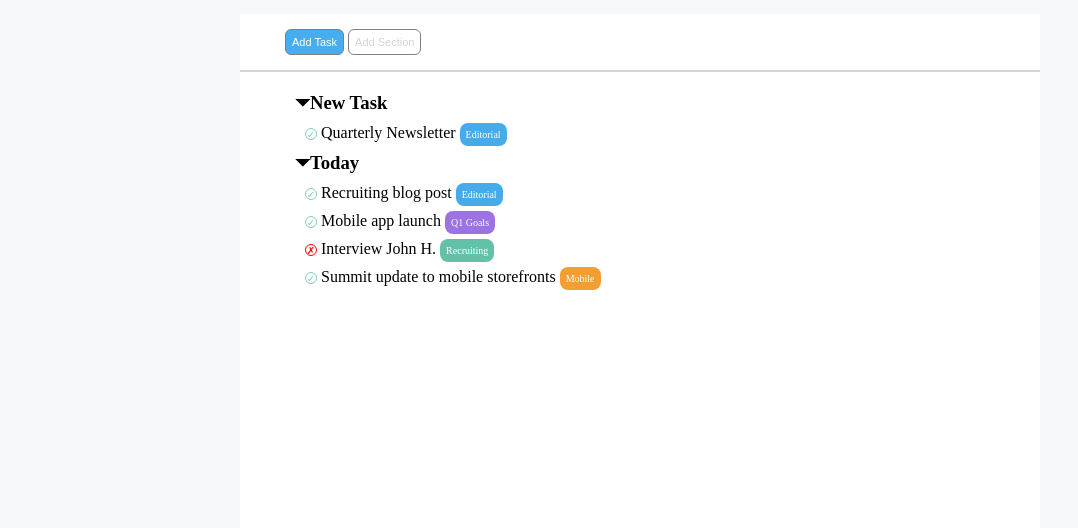
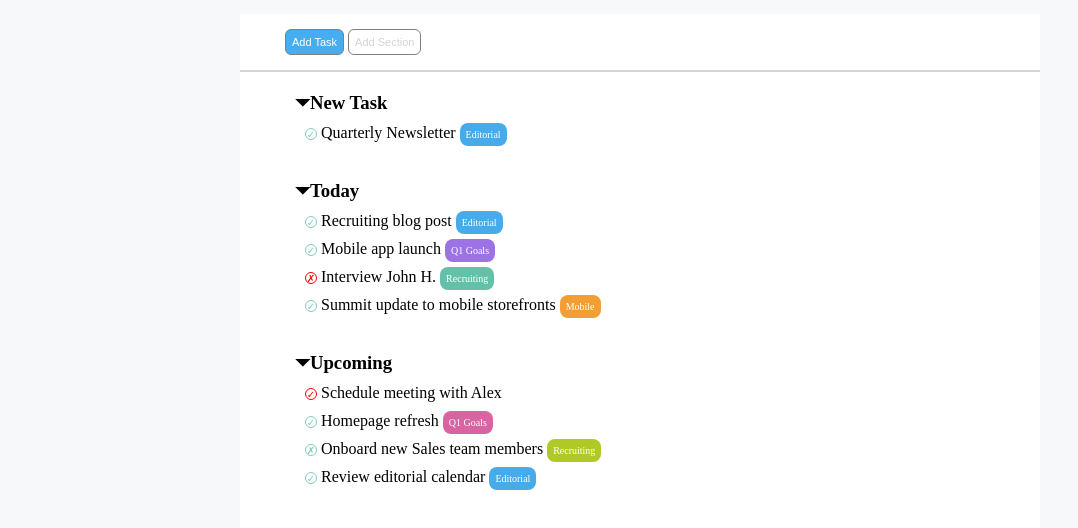
Before and after one commit to LuisGonzalez27/html-css-toboolist, a plain HTML site: page index.html in a window 1280 px wide. Shown: the part 86-614 px from the top of the page, without its empty margins (0-1078 px from the left). Drawn offline with Linux system fonts and the light colour scheme.

Commit message:
done third list and finished layout

```diff
--- a/css/style.css
+++ b/css/style.css
@@ -117,3 +117,11 @@ hr {
 .orange {
     background-color: #f29e33;
 }
+
+.pink {
+    background-color: #d864a2;
+}
+
+.green-2 {
+    background-color: #b0c926;
+}
--- a/index.html
+++ b/index.html
@@ -36,6 +36,7 @@
                         </ul>
                     </li>
                 </ul>
+                <br>
 
                 <ul>
                     <li>
@@ -48,8 +49,19 @@
                         </ul>
                     </li>
                 </ul>
+                <br>
 
-
+                <ul>
+                    <li>
+                        <h3>&#9207;Upcoming</h3>
+                        <ul>
+                            <li><span class="cerchio no">&check;</span> Schedule meeting with Alex </li>
+                            <li><span class="cerchio ok">&check;</span> Homepage refresh <span class="targhetta pink">Q1 Goals</span></li>
+                            <li><span class="cerchio ok">&cross;</span> Onboard new Sales team members <span class="targhetta green-2">Recruiting</span></li>
+                            <li><span class="cerchio ok">&check;</span> Review editorial calendar <span class="targhetta blu">Editorial</span></li>
+                        </ul>
+                    </li>
+                </ul>
 
             </div>
 
```
